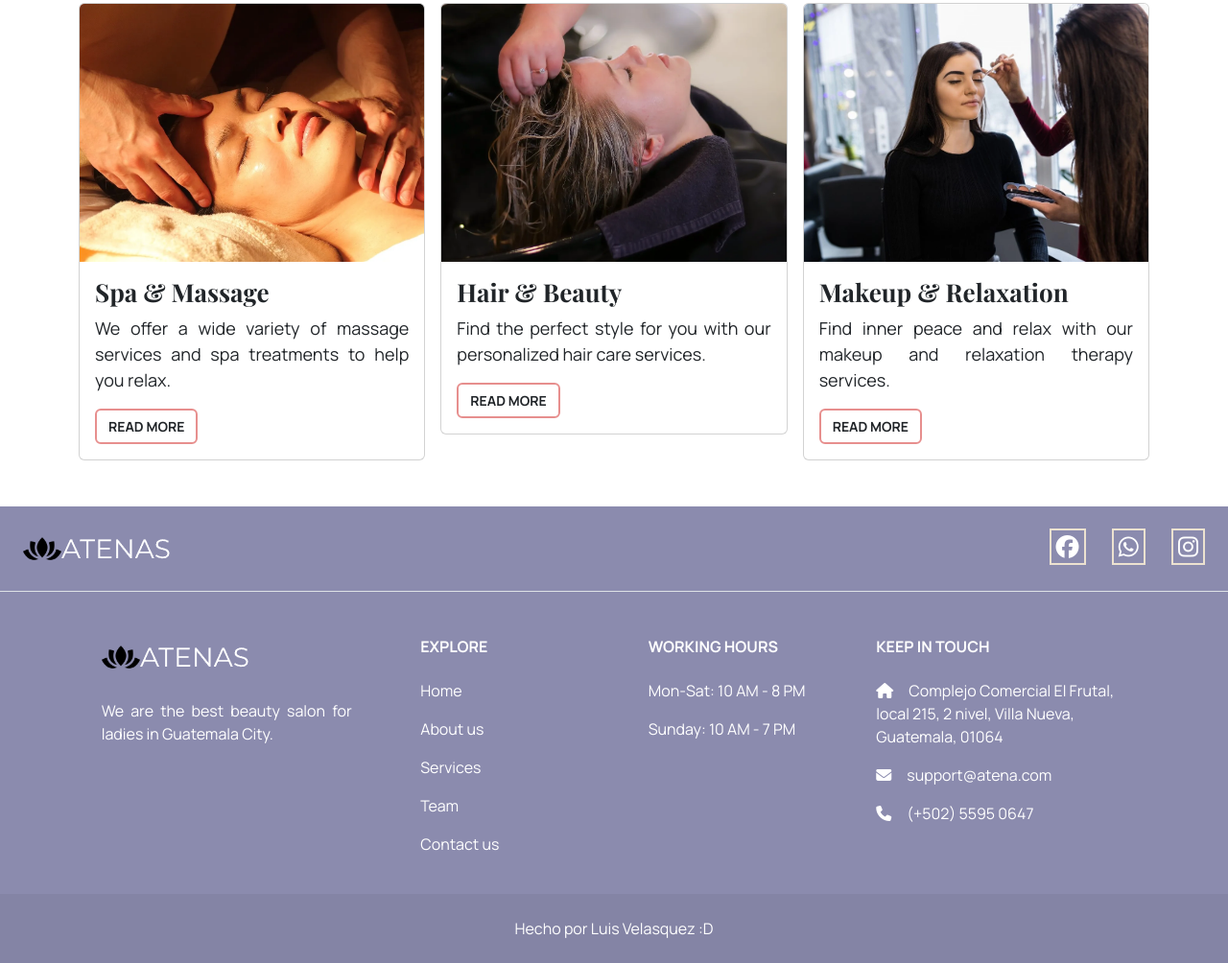
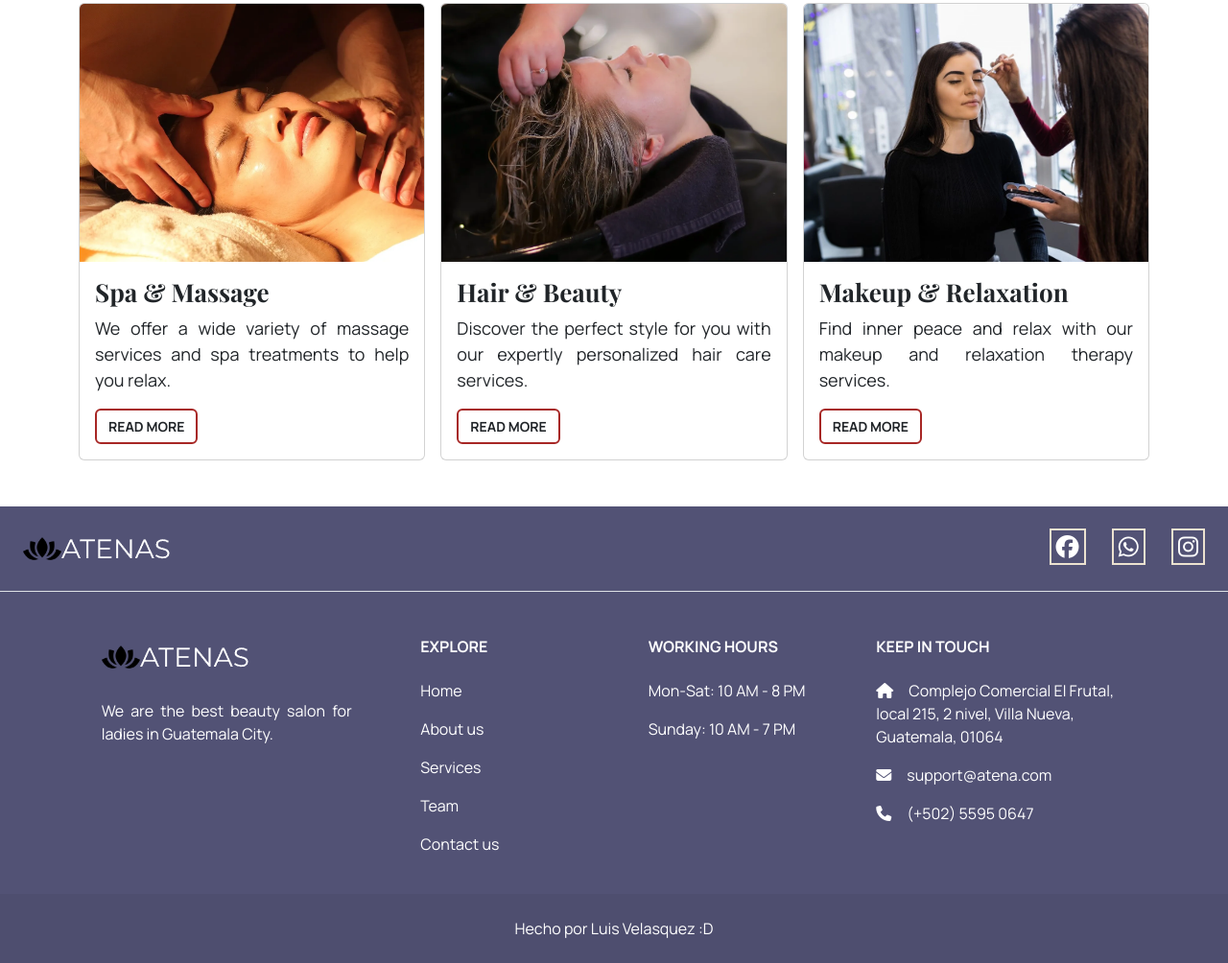
Before and after one commit to LuisVA29/PreEntrega2-Velasquez, a website: page index.html in a window 1280 px wide. Shown: the part 927-1931 px from the top of the page at 96% size. Drawn offline with nearby package versions, Linux system fonts and the light colour scheme.

Commit message:
Intento de mejora de velocidad de la pagina

```diff
--- a/index.html
+++ b/index.html
@@ -9,12 +9,8 @@
     <meta name="robots" content="index, follow">
     <meta name="viewport" content="width=device-width, initial-scale=1.0">
     <title>Welcome to ATENAS - Beauty and Wellness Salon</title>
-    <script src="https://kit.fontawesome.com/b64dd8e0ea.js" crossorigin="anonymous"></script>
     <link href="https://cdn.jsdelivr.net/npm/bootstrap@5.3.2/dist/css/bootstrap.min.css" rel="stylesheet"
         integrity="sha384-T3c6CoIi6uLrA9TneNEoa7RxnatzjcDSCmG1MXxSR1GAsXEV/Dwwykc2MPK8M2HN" crossorigin="anonymous"/>
-    <script src="https://cdn.jsdelivr.net/npm/bootstrap@5.3.2/dist/js/bootstrap.bundle.min.js"
-        integrity="sha384-C6RzsynM9kWDrMNeT87bh95OGNyZPhcTNXj1NW7RuBCsyN/o0jlpcV8Qyq46cDfL"
-        crossorigin="anonymous"></script>
     <link rel="shortcut icon" href="./images/favicon.webp" type="image/x-icon">
     <link rel="stylesheet" href="./css/style.css">
 </head>
@@ -78,7 +74,7 @@
                 <div class="card-body">
                   <h5 class="card-title fw-bold">Spa & Massage</h5>
                   <p class="card-text text-justify">We offer a wide variety of massage services and spa treatments to help you relax.</p>
-                  <a href="./pages/services.html" class="card_button btn text-center fw-bold">READ MORE</a>
+                  <a href="./pages/services.html" class="card_button btn text-center fw-bold" title="Discover Relaxation through Massage and Spa Services">READ MORE</a>
                 </div>
               </div>
             </div>
@@ -87,8 +83,8 @@
                 <img src="./images/hair-beauty.webp" class="card-img-top" alt="Hair & Beauty">
                 <div class="card-body">
                   <h5 class="card-title fw-bold">Hair & Beauty</h5>
-                  <p class="card-text text-justify">Find the perfect style for you with our personalized hair care services.</p>
-                  <a href="./pages/services.html" class="card_button btn text-center fw-bold">READ MORE</a>
+                  <p class="card-text text-justify">Discover the perfect style for you with our expertly personalized hair care services.</p>
+                  <a href="./pages/services.html" class="card_button btn text-center fw-bold" title="Explore Personalized Hair Care Services">READ MORE</a>
                 </div>
               </div>
             </div>
@@ -98,7 +94,7 @@
                 <div class="card-body">
                   <h5 class="card-title fw-bold">Makeup & Relaxation</h5>
                   <p class="card-text text-justify">Find inner peace and relax with our makeup and relaxation therapy services.</p>
-                  <a href="./pages/services.html" class="card_button btn text-center fw-bold">READ MORE</a>
+                  <a href="./pages/services.html" class="card_button btn text-center fw-bold" title="Discover Our Services - Makeup and Relaxation Therapy">READ MORE</a>
                 </div>
               </div>
             </div>
@@ -180,9 +176,11 @@
       </div>
     </section>
     <div class="text-center p-4" style="background-color: rgba(0, 0, 0, 0.05);">
-      <a class="text-reset">Hecho por Luis Velasquez :D</a>
+      <p class="text-reset m-0">Hecho por Luis Velasquez :D</p>
     </div>
   </footer>
 <!-- FOOTER -->
+<script src="https://kit.fontawesome.com/b64dd8e0ea.js" crossorigin="anonymous" async></script>
+<script src="https://cdn.jsdelivr.net/npm/bootstrap@5.3.2/dist/js/bootstrap.bundle.min.js" integrity="sha384-C6RzsynM9kWDrMNeT87bh95OGNyZPhcTNXj1NW7RuBCsyN/o0jlpcV8Qyq46cDfL" crossorigin="anonymous" async></script>
 </body>
 </html>
--- a/scss/utilities/_variables.scss
+++ b/scss/utilities/_variables.scss
@@ -1,4 +1,4 @@
-$color-primario: #8B8BAE;
-$color-secundario: #E78F8E;
+$color-primario: #525275;
+$color-secundario: #A72725;
 $color-terciario: #ECE2D0;
-$hover-boton: #e7908ee6;
+$hover-boton: #b15150;
```
Also changed, not shown: pages/about.html (+3 -5 lines), pages/contact.html (+3 -5 lines), pages/services.html (+3 -5 lines), pages/team.html (+3 -5 lines), css/style.css, images/logo.webp, 1 other file.
